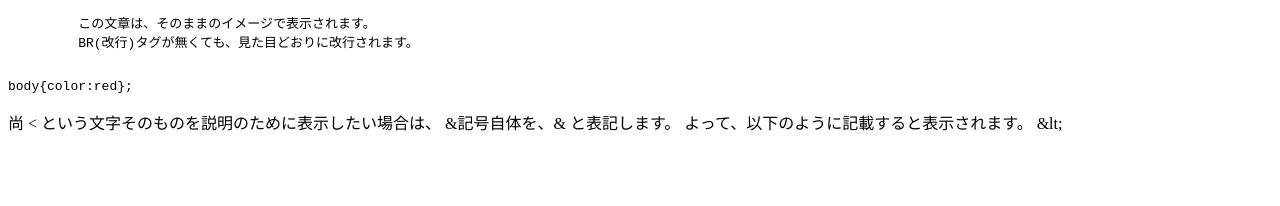
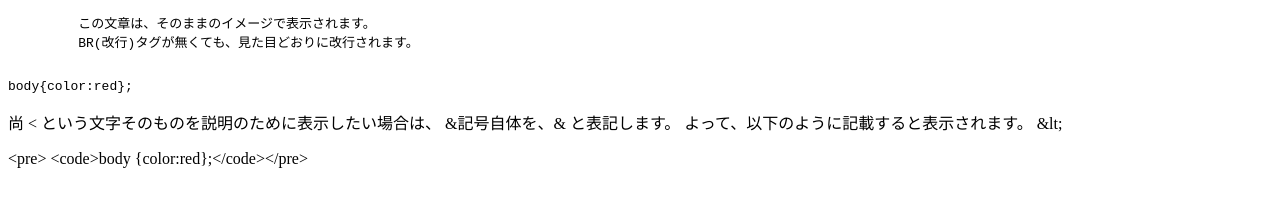
Before and after one commit to Genki-iwi/html_sample_06, a plain HTML site: page index.html in a window 1280 px wide. Drawn offline with Linux system fonts and the light colour scheme.

Commit message:
Update index.html

```diff
--- a/index.html
+++ b/index.html
@@ -18,6 +18,9 @@
         よって、以下のように記載すると表示されます。
         &amp;lt;
     </p>
+    <p>
+        &lt;pre&gt; &lt;code&gt;body {color:red};&lt;/code&gt;&lt;/pre&gt;
+    </p>
 </body>
 
 </html>
```
